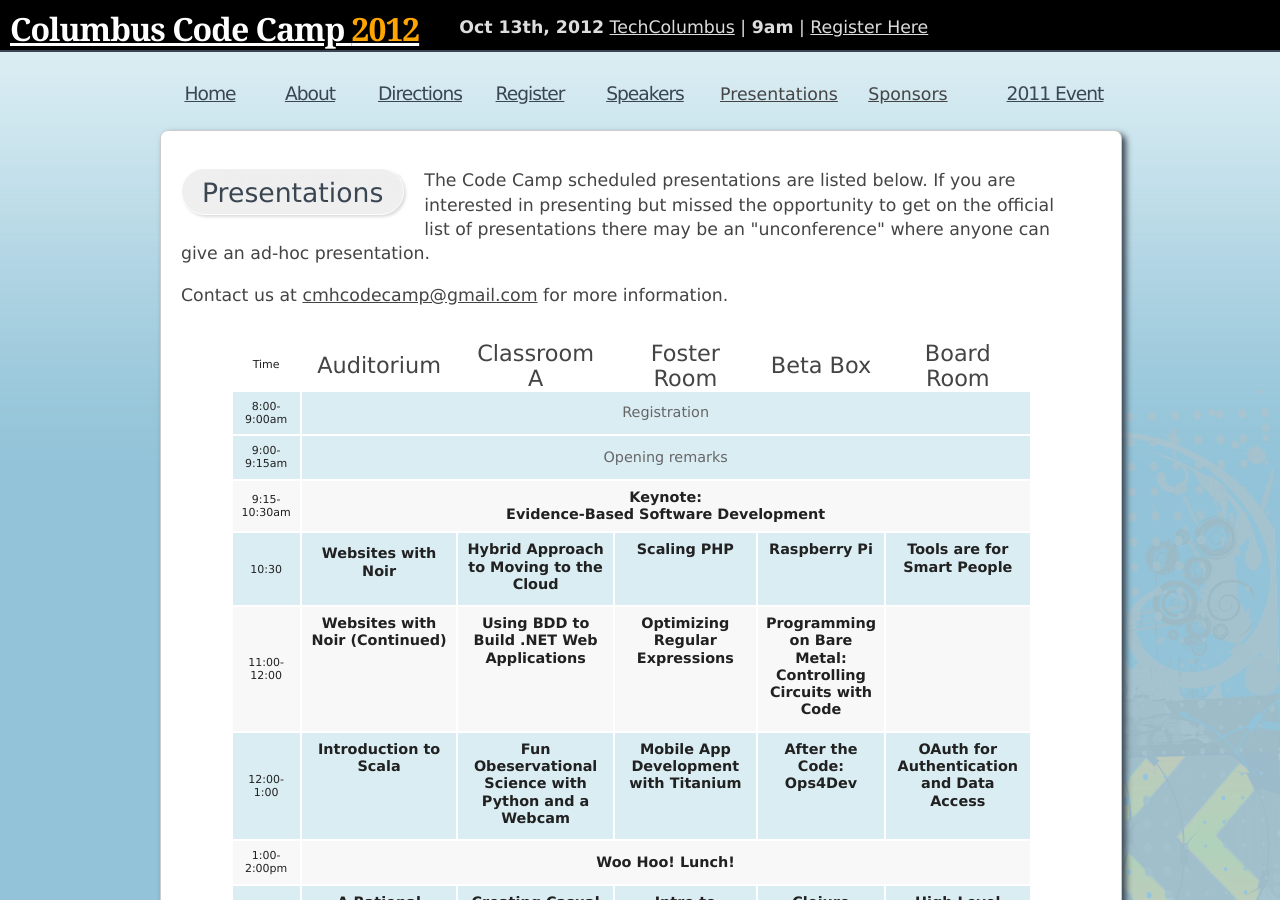
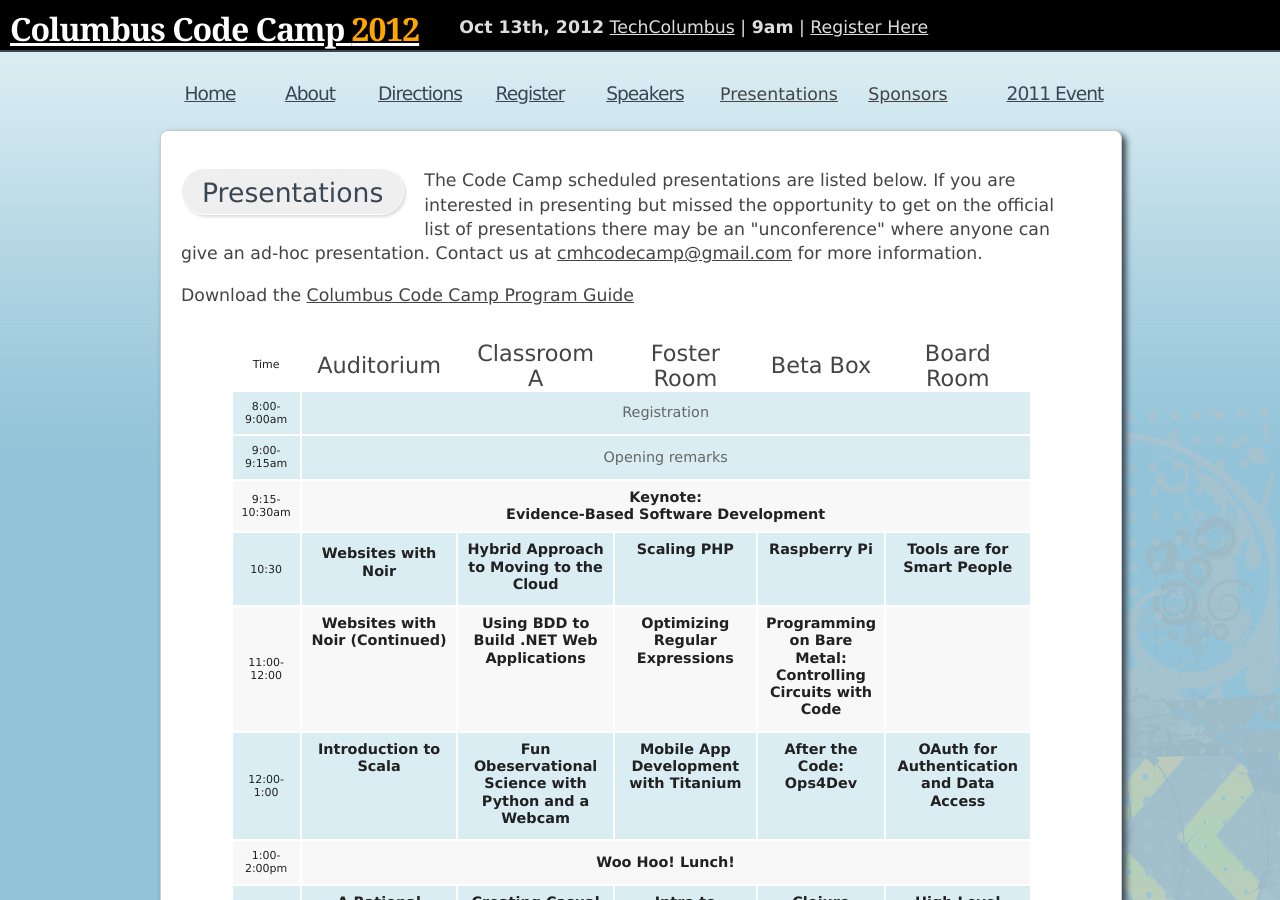
Before and after one commit to cmhcodecamp/cmhcodecamp.github.com, a Jekyll site: the page built from presentations.html, in a window 1280 px wide and 900 px high. Built offline with Jekyll 4.4.1, drawn with Linux system fonts in a browser that asks for light colours; nearby versions of some CDN libraries.

Commit message:
Added the Columbus Code Camp 2012 Program Guide.

```diff
--- a/presentations.html
+++ b/presentations.html
@@ -9,11 +9,10 @@ title: Columbus Code Camp
 		<p>
 			The Code Camp scheduled presentations are listed below. If you are interested in presenting but missed the
 			opportunity to get on the official list of presentations there may be an "unconference" where
-			anyone can give an ad-hoc presentation.
+			anyone can give an ad-hoc presentation. Contact us at <a href="mailto:cmhcodecamp@gmail.com">cmhcodecamp@gmail.com</a> for more information.
 		</p>
-		<p>
-			Contact us at <a href="mailto:cmhcodecamp@gmail.com">cmhcodecamp@gmail.com</a> for more information.
-		</p>
+
+		<p>Download the <a href="2012ProgramFinal.pdf">Columbus Code Camp Program Guide</a></p>
 
 		<!--<iframe src="https://docs.google.com/spreadsheet/viewform?formkey=dEtoWDgyekh2dkx6eTZ0QnZFQUhTMEE6MQ" style="overflow:hidden;height:2000px;width:100%" frameborder="0" scrolling="no"></iframe>-->
 
```
Also changed, not shown: 3 other files.
